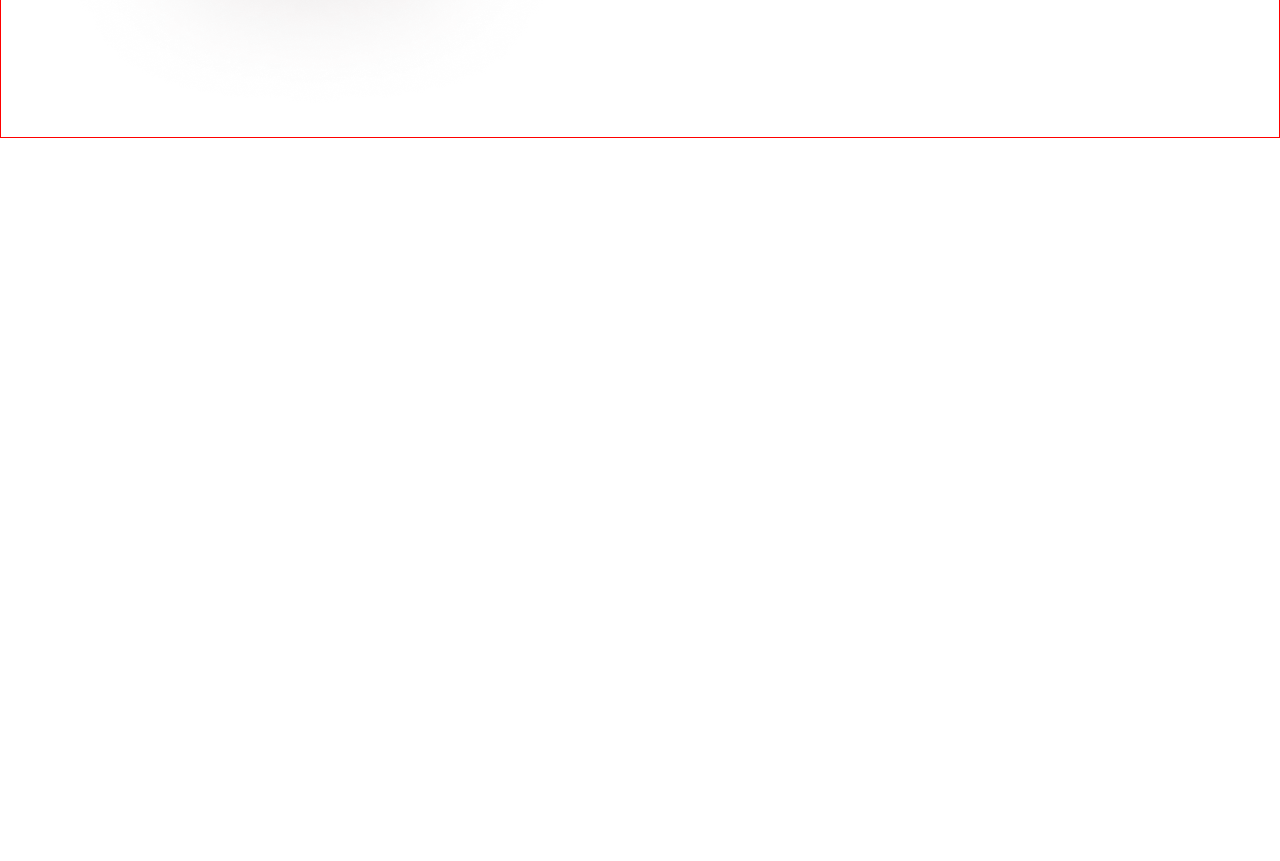
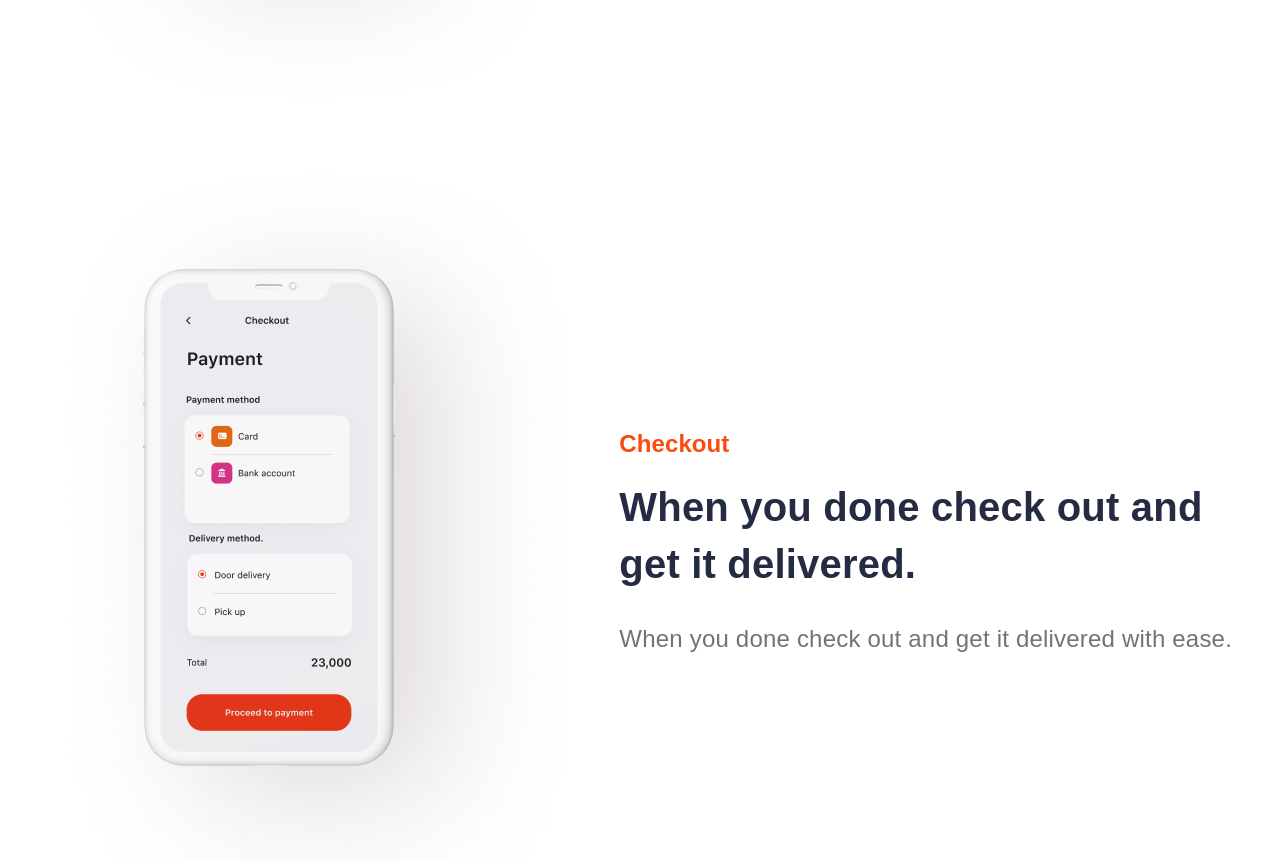
Before and after one commit to felipemimoura/private-code, a React (Create React App) app: page / in a window 1280 px wide. Shown: the part 2260-3121 px from the top of the page. Before the commit the page ends 2398 px from the top, so only its background shows below. Built offline with nearby package versions, Linux system fonts and the light colour scheme.

Commit message:
criado tela de exemplo do pagamento

```diff
--- a/src/components/Main.js
+++ b/src/components/Main.js
@@ -1,4 +1,5 @@
 import React from 'react'
+import Checkout from './mainContent/Checkout/Checkout'
 import Create from './mainContent/Create/Create'
 import Feed from './mainContent/Feed/Feed'
 import { Home } from './mainContent/Home/Home'
@@ -9,6 +10,7 @@
             <Home />
             <Feed />
             <Create />
+            <Checkout/>
         </main>
     )
 }
--- /dev/null
+++ b/src/components/mainContent/Checkout/Checkout.js
@@ -0,0 +1,21 @@
+import React from "react";
+import { Container } from "../../utils/Container/styles";
+import * as S from "../../styles/styles";
+import payment from "../../../Assets/payment.png";
+
+const Checkout = () => {
+  return (
+    <Container>
+      <img src={payment} alt="Image da tela de pagamento do aplicativo" />
+      <S.Wrapper>
+        <S.SubTitle>Checkout</S.SubTitle>
+        <S.Title>When you done check out and get it delivered.</S.Title>
+        <S.Paragraph>
+          When you done check out and get it delivered with ease.
+        </S.Paragraph>
+      </S.Wrapper>
+    </Container>
+  );
+};
+
+export default Checkout;
--- a/src/components/mainContent/Create/Create.js
+++ b/src/components/mainContent/Create/Create.js
@@ -1,12 +1,12 @@
 import React from "react";
 import { Container } from "../../utils/Container/styles";
 import * as S from "../../styles/styles";
-import login from '../../../Assets/login.png'
+import login from "../../../Assets/login.png";
 
 const Create = () => {
   return (
     <Container>
-        <img src={login} alt="Image da tela de login do aplicado"/>
+      <img src={login} alt="Image da tela de login do aplicado" />
       <S.Wrapper>
         <S.SubTitle>Create an account</S.SubTitle>
         <S.Title>Create/Login to an existing account to get started</S.Title>
--- a/src/components/utils/Container/styles.js
+++ b/src/components/utils/Container/styles.js
@@ -1,7 +1,6 @@
 import styled from 'styled-components'
 
 export const Container = styled.article`
-    border: 1px solid red;
     display: flex;
     flex-direction: ${props => props.left ? "row-reverse": "row"};
     align-items: center;
```
Also changed, not shown: src/components/styles/styles.js (+4 -6 lines).
